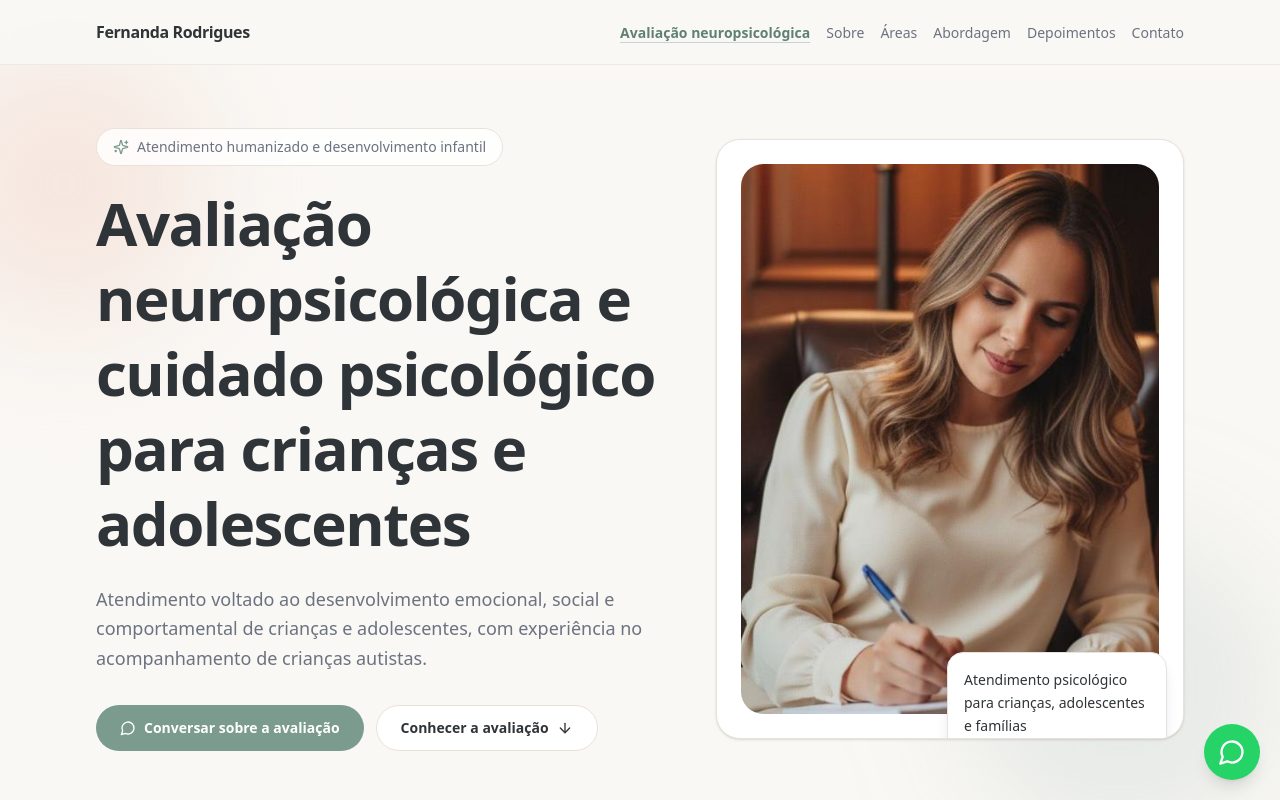
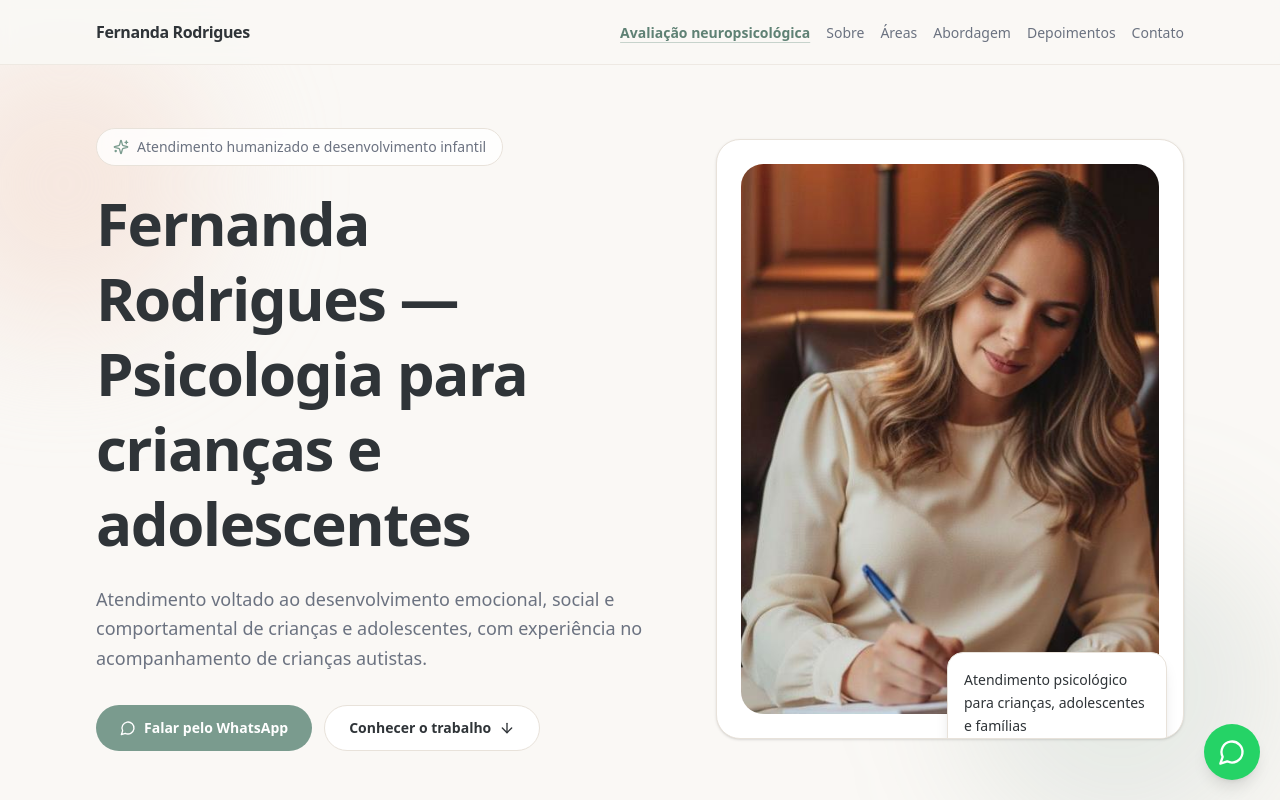
Before and after one commit to ErickAMachado/Site-Dra.-Fernanda-Rodrigues---Psico, a Next.js app: page / in a window 1280 px wide. Shown: the top 800 px of the page. Built offline with nearby package versions, Linux system fonts and the light colour scheme; no server answers; the database is empty.

Commit message:
Restore psychologist introduction as homepage focus

```diff
--- a/src/components/Hero.tsx
+++ b/src/components/Hero.tsx
@@ -8,7 +8,7 @@ import { siteContent } from "@/lib/content";
 import Image from "next/image";
 
 export default function Hero() {
-  const whatsappUrl = getWhatsAppUrl(siteContent.assessment.message);
+  const whatsappUrl = getWhatsAppUrl();
 
   return (
     <section
@@ -47,10 +47,10 @@ export default function Hero() {
               className="btn-primary"
             >
               <MessageCircle className="h-4 w-4" aria-hidden="true" />
-              {siteContent.assessment.cta}
+              Falar pelo WhatsApp
             </a>
-            <Link href="#avaliacao-neuropsicologica" className="btn-secondary">
-              Conhecer a avaliação
+            <Link href="#sobre" className="btn-secondary">
+              Conhecer o trabalho
               <ArrowDown className="h-4 w-4" aria-hidden="true" />
             </Link>
           </div>
--- a/src/lib/content.ts
+++ b/src/lib/content.ts
@@ -4,7 +4,7 @@ export const siteContent = {
   psychologistName: "Fernanda Rodrigues",
   hero: {
     title:
-      "Avaliação neuropsicológica e cuidado psicológico para crianças e adolescentes",
+      "Fernanda Rodrigues — Psicologia para crianças e adolescentes",
     subtitle:
       "Atendimento voltado ao desenvolvimento emocional, social e comportamental de crianças e adolescentes, com experiência no acompanhamento de crianças autistas.",
     trustCard:
```
